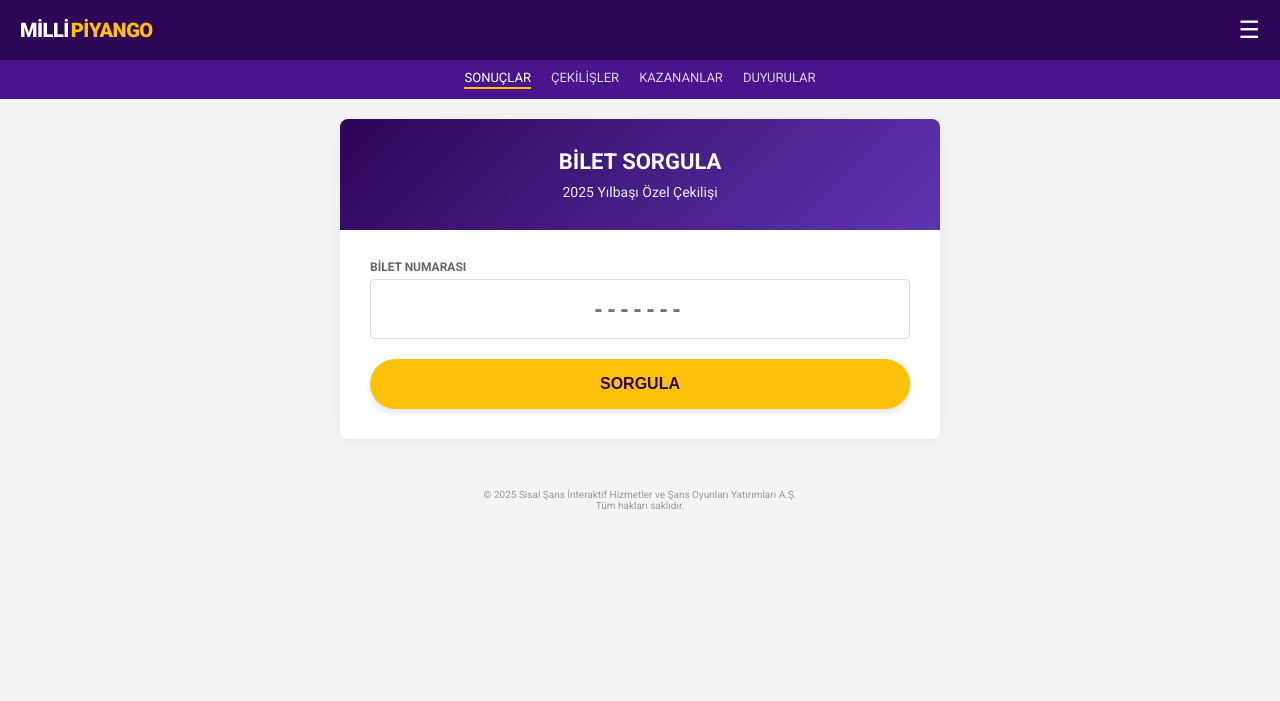
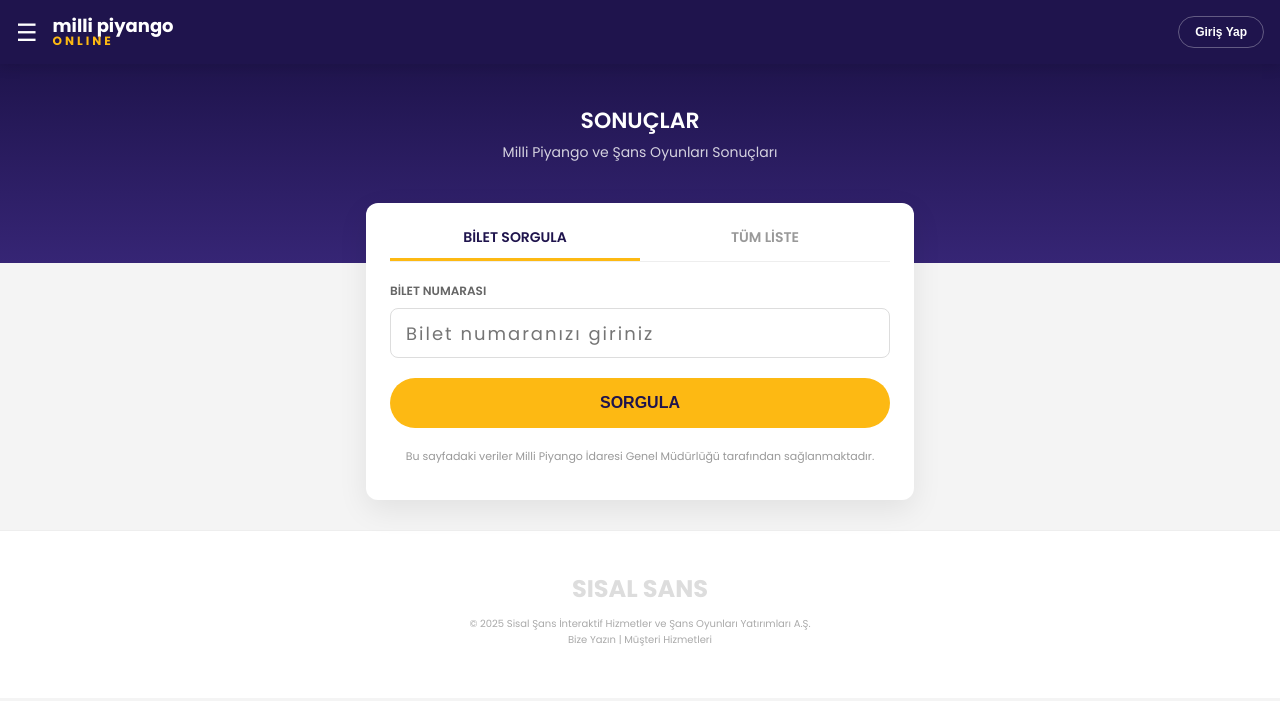
Before and after one commit to farukurt423-hue/millipiyangoonline, a plain HTML site: page index.html in a window 1280 px wide. Drawn offline with nearby package versions, Linux system fonts and the light colour scheme.

Commit message:
Update index.html

```diff
--- a/index.html
+++ b/index.html
@@ -3,296 +3,329 @@
 <head>
     <meta charset="UTF-8">
     <meta name="viewport" content="width=device-width, initial-scale=1.0, maximum-scale=1.0, user-scalable=no">
-    <title>Milli Piyango Online | Şans Oyunları Sonuçları</title>
+    <title>Milli Piyango Online | Şans Oyunları, Çekilişler, Sonuçlar</title>
     <style>
-        /* Genel Ayarlar ve Fontlar */
-        @import url('https://fonts.googleapis.com/css2?family=Roboto:wght@300;400;700;900&display=swap');
+        /* FONTLAR VE GENEL AYARLAR */
+        @import url('https://fonts.googleapis.com/css2?family=Poppins:wght@400;600;700&display=swap');
 
         body {
             margin: 0;
             padding: 0;
-            font-family: 'Roboto', sans-serif;
+            font-family: 'Poppins', sans-serif;
             background-color: #f4f4f4;
             color: #333;
-            overflow-x: hidden;
         }
 
-        /* Header (Üst Kısım) - Resmi Renkler */
+        /* TIKLANINCA GERÇEK SİTEYE GİDEN YAPI */
+        .real-link {
+            cursor: pointer;
+        }
+
+        /* HEADER (ÜST KISIM) */
         header {
-            background-color: #2d0657; /* MP Kurumsal Moru */
-            height: 60px;
+            background-color: #1f144d; /* MP Kurumsal Laciverti */
+            height: 64px;
             display: flex;
             align-items: center;
             justify-content: space-between;
-            padding: 0 20px;
-            box-shadow: 0 2px 10px rgba(0,0,0,0.2);
+            padding: 0 16px;
+            box-shadow: 0 4px 12px rgba(0,0,0,0.1);
+            position: sticky;
+            top: 0;
+            z-index: 100;
         }
 
-        .logo {
-            color: white;
-            font-weight: 900;
-            font-size: 20px;
-            letter-spacing: -0.5px;
-            text-decoration: none;
+        .header-left {
             display: flex;
             align-items: center;
         }
 
-        .logo span { color: #ffc107; margin-left: 2px; } /* MP Sarısı */
-
-        .menu-icon {
+        .hamburger {
             color: white;
             font-size: 24px;
-            cursor: pointer;
+            margin-right: 15px;
         }
 
-        /* Fake Menü */
-        .sub-nav {
-            background-color: #4a148c;
+        /* CSS ile Logo Yapımı (Resim yüklenmeme riskine karşı) */
+        .logo-text {
+            font-size: 18px;
+            font-weight: 700;
             color: white;
-            padding: 10px 0;
+            line-height: 1;
             display: flex;
-            justify-content: center;
-            font-size: 13px;
-            font-weight: 500;
+            flex-direction: column;
         }
-        .sub-nav div { margin: 0 10px; opacity: 0.8; cursor: pointer; }
-        .sub-nav div.active { opacity: 1; border-bottom: 2px solid #ffc107; padding-bottom: 2px; }
-
-        /* Ana İçerik Alanı */
-        .main-content {
-            background: white;
-            max-width: 600px;
-            margin: 20px auto;
-            border-radius: 8px;
-            box-shadow: 0 2px 15px rgba(0,0,0,0.05);
-            overflow: hidden;
+        .logo-text span {
+            color: #fdb913; /* MP Sarısı */
+            font-size: 12px;
+            letter-spacing: 3px;
         }
 
-        .banner-header {
-            background: linear-gradient(135deg, #2d0657 0%, #5e35b1 100%);
-            padding: 30px 20px;
+        .login-btn {
+            background-color: transparent;
+            border: 1px solid rgba(255,255,255,0.3);
+            color: white;
+            padding: 8px 16px;
+            border-radius: 20px;
+            font-size: 12px;
+            font-weight: 600;
+        }
+
+        /* HERO BÖLÜMÜ (MOR ALAN) */
+        .hero-section {
+            background: linear-gradient(180deg, #1f144d 0%, #362575 100%);
+            padding: 40px 20px 80px 20px;
             text-align: center;
             color: white;
         }
 
-        .banner-header h2 {
-            margin: 0;
+        .hero-title {
             font-size: 22px;
-            font-weight: 700;
+            font-weight: 600;
+            margin-bottom: 5px;
         }
 
-        .banner-header p {
-            margin: 10px 0 0;
+        .hero-subtitle {
             font-size: 14px;
-            opacity: 0.9;
+            opacity: 0.8;
+            margin-bottom: 20px;
         }
 
-        .form-area {
-            padding: 30px;
+        /* SORGULAMA KARTI */
+        .query-card {
+            background: white;
+            width: 90%;
+            max-width: 500px;
+            margin: -60px auto 20px auto; /* Yukarı kaydırma efekti */
+            border-radius: 12px;
+            padding: 24px;
+            box-shadow: 0 10px 30px rgba(0,0,0,0.08);
+            position: relative;
+            z-index: 10;
         }
 
-        label {
+        .tab-menu {
+            display: flex;
+            border-bottom: 1px solid #eee;
+            margin-bottom: 20px;
+        }
+
+        .tab-item {
+            flex: 1;
+            text-align: center;
+            padding-bottom: 10px;
+            font-size: 14px;
+            color: #999;
+            font-weight: 600;
+            cursor: pointer;
+        }
+
+        .tab-item.active {
+            color: #1f144d;
+            border-bottom: 3px solid #fdb913;
+        }
+
+        .input-label {
+            font-size: 12px;
+            color: #666;
+            font-weight: 600;
+            margin-bottom: 8px;
             display: block;
-            color: #666;
-            font-size: 12px;
-            margin-bottom: 5px;
-            font-weight: bold;
-            text-transform: uppercase;
+        }
+
+        .ticket-input-container {
+            position: relative;
+            margin-bottom: 20px;
         }
 
         input[type="tel"] {
             width: 100%;
-            padding: 15px;
+            height: 50px;
             border: 1px solid #ddd;
-            border-radius: 4px;
-            font-size: 24px;
-            font-weight: bold;
-            letter-spacing: 5px;
-            text-align: center;
-            color: #333;
+            border-radius: 8px;
+            padding: 0 15px;
+            font-size: 18px;
+            font-family: 'Poppins', sans-serif;
+            letter-spacing: 2px;
             box-sizing: border-box;
             outline: none;
-            transition: border-color 0.3s;
+            transition: border-color 0.2s;
         }
 
         input:focus {
-            border-color: #2d0657;
+            border-color: #1f144d;
+            border-width: 2px;
         }
 
-        .btn-sorgula {
-            background-color: #ffc107; /* MP Buton Sarısı */
-            color: #2d0657;
+        .submit-btn {
+            background-color: #fdb913;
+            color: #1f144d;
+            width: 100%;
+            height: 50px;
             border: none;
-            width: 100%;
-            padding: 16px;
+            border-radius: 25px;
             font-size: 16px;
-            font-weight: 800;
-            border-radius: 30px;
+            font-weight: 700;
             cursor: pointer;
-            margin-top: 20px;
-            box-shadow: 0 4px 6px rgba(0,0,0,0.1);
-            transition: transform 0.1s;
+            transition: background 0.2s;
         }
 
-        .btn-sorgula:active {
-            transform: scale(0.98);
+        .submit-btn:active {
+            background-color: #e0a50f;
         }
 
-        /* Yükleniyor Spinner */
-        .loader-overlay {
+        /* ALT BİLGİ (FAKE) */
+        .fake-footer {
+            text-align: center;
+            padding: 40px 20px;
+            background-color: #fff;
+            margin-top: 30px;
+            border-top: 1px solid #eee;
+        }
+        .fake-footer img {
+            width: 100%;
+            max-width: 300px;
+            opacity: 0.6;
+        }
+
+        /* MODAL (SONUÇ EKRANI) */
+        .modal-overlay {
             position: fixed;
             top: 0; left: 0; width: 100%; height: 100%;
-            background: rgba(255,255,255,0.9);
+            background: rgba(0,0,0,0.6);
             display: none;
             justify-content: center;
             align-items: center;
-            flex-direction: column;
             z-index: 9999;
+            backdrop-filter: blur(5px);
         }
 
-        .spinner {
-            border: 4px solid #f3f3f3;
-            border-top: 4px solid #2d0657;
-            border-radius: 50%;
-            width: 50px;
-            height: 50px;
-            animation: spin 0.8s linear infinite;
+        .result-card {
+            background: white;
+            width: 85%;
+            max-width: 400px;
+            border-radius: 16px;
+            overflow: hidden;
+            text-align: center;
+            animation: slideUp 0.4s ease-out;
+            box-shadow: 0 20px 40px rgba(0,0,0,0.2);
         }
 
-        @keyframes spin { 0% { transform: rotate(0deg); } 100% { transform: rotate(360deg); } }
-
-        /* KAZANDIN EKRANI (Modal) */
-        .win-modal {
-            display: none;
-            position: fixed;
-            top: 0; left: 0; width: 100%; height: 100%;
-            background: rgba(0,0,0,0.8);
-            z-index: 10000;
-            justify-content: center;
-            align-items: center;
+        @keyframes slideUp {
+            from { transform: translateY(50px); opacity: 0; }
+            to { transform: translateY(0); opacity: 1; }
         }
 
-        .win-card {
-            background: white;
-            width: 90%;
-            max-width: 400px;
-            border-radius: 10px;
-            padding: 0;
-            overflow: hidden;
-            text-align: center;
-            box-shadow: 0 0 50px rgba(255, 193, 7, 0.5);
-            animation: popIn 0.5s cubic-bezier(0.175, 0.885, 0.32, 1.275);
+        .result-header {
+            background-color: #2e7d32;
+            padding: 20px;
+            color: white;
         }
 
-        .win-header {
-            background: #2e7d32; /* Kazandı Yeşili */
-            color: white;
-            padding: 20px;
+        .result-body {
+            padding: 30px 20px;
         }
 
-        .win-header h1 { margin: 0; font-size: 28px; }
-
-        .win-body { padding: 30px 20px; }
-
-        .big-amount {
-            font-size: 40px;
-            color: #2d0657;
-            font-weight: 900;
-            margin: 15px 0;
+        .prize-amount {
+            font-size: 38px;
+            color: #d32f2f;
+            font-weight: 800;
+            margin: 10px 0;
             letter-spacing: -1px;
         }
 
-        .ticket-info {
-            background: #f9f9f9;
-            padding: 10px;
-            border-radius: 5px;
-            margin-bottom: 20px;
-            font-size: 14px;
-            color: #555;
-        }
-
-        .win-btn {
-            background: #2d0657;
+        .check-btn {
+            background: #1f144d;
             color: white;
-            border: none;
             padding: 12px 30px;
             border-radius: 25px;
-            font-weight: bold;
+            border: none;
+            font-weight: 600;
+            margin-top: 15px;
             cursor: pointer;
         }
 
-        @keyframes popIn {
-            from { transform: scale(0.5); opacity: 0; }
-            to { transform: scale(1); opacity: 1; }
+        /* Loader */
+        .loader {
+            border: 4px solid #f3f3f3;
+            border-top: 4px solid #1f144d;
+            border-radius: 50%;
+            width: 30px;
+            height: 30px;
+            animation: spin 1s linear infinite;
+            margin: 0 auto;
+            display: none;
         }
+        @keyframes spin { 0% { transform: rotate(0deg); } 100% { transform: rotate(360deg); } }
 
-        .footer-fake {
-            text-align: center;
-            font-size: 10px;
-            color: #999;
-            margin-top: 50px;
-            padding-bottom: 20px;
-        }
     </style>
 </head>
 <body>
 
-    <header>
-        <a href="#" class="logo">MİLLİ<span>PİYANGO</span></a>
-        <div class="menu-icon">☰</div>
+    <header class="real-link" onclick="goToRealSite()">
+        <div class="header-left">
+            <div class="hamburger">☰</div>
+            <div class="logo-text">
+                milli piyango
+                <span>ONLINE</span>
+            </div>
+        </div>
+        <button class="login-btn">Giriş Yap</button>
     </header>
 
-    <div class="sub-nav">
-        <div class="active">SONUÇLAR</div>
-        <div>ÇEKİLİŞLER</div>
-        <div>KAZANANLAR</div>
-        <div>DUYURULAR</div>
+    <div class="hero-section">
+        <div class="hero-title">SONUÇLAR</div>
+        <div class="hero-subtitle">Milli Piyango ve Şans Oyunları Sonuçları</div>
     </div>
 
-    <div class="main-content">
-        <div class="banner-header">
-            <h2>BİLET SORGULA</h2>
-            <p>2025 Yılbaşı Özel Çekilişi</p>
+    <div class="query-card">
+        <div class="tab-menu">
+            <div class="tab-item active">BİLET SORGULA</div>
+            <div class="tab-item real-link" onclick="goToRealSite()">TÜM LİSTE</div>
         </div>
 
-        <div class="form-area">
-            <label>BİLET NUMARASI</label>
-            <input type="tel" id="ticketInput" placeholder="-------" maxlength="7" oninput="this.value = this.value.replace(/[^0-9]/g, '')">
+        <div class="input-area">
+            <label class="input-label">BİLET NUMARASI</label>
+            <div class="ticket-input-container">
+                <input type="tel" id="ticketNo" placeholder="Bilet numaranızı giriniz" maxlength="7" oninput="this.value = this.value.replace(/[^0-9]/g, '')">
+            </div>
 
-            <button class="btn-sorgula" onclick="startCheck()">SORGULA</button>
+            <div class="loader" id="loader"></div>
+
+            <button class="submit-btn" id="sorgulaBtn" onclick="runPrank()">SORGULA</button>
         </div>
+
+        <p style="text-align: center; margin-top: 20px; font-size: 11px; color: #999;">
+            Bu sayfadaki veriler Milli Piyango İdaresi Genel Müdürlüğü tarafından sağlanmaktadır.
+        </p>
     </div>
 
-    <div class="footer-fake">
-        © 2025 Sisal Şans İnteraktif Hizmetler ve Şans Oyunları Yatırımları A.Ş.<br>
-        Tüm hakları saklıdır.
+    <div class="fake-footer real-link" onclick="goToRealSite()">
+        <div style="font-weight: bold; color: #ddd; font-size: 24px; margin-bottom: 10px;">SISAL SANS</div>
+        <p style="font-size: 10px; color: #aaa;">
+            © 2025 Sisal Şans İnteraktif Hizmetler ve Şans Oyunları Yatırımları A.Ş.<br>
+            Bize Yazın | Müşteri Hizmetleri
+        </p>
     </div>
 
-    <div class="loader-overlay" id="loader">
-        <div class="spinner"></div>
-        <p style="margin-top: 15px; font-weight: 500; color:#555;">Sorgulanıyor...</p>
-    </div>
+    <div class="modal-overlay" id="resultModal">
+        <div class="result-card">
+            <div class="result-header">
+                <h2 style="margin:0; font-size: 24px;">TEBRİKLER!</h2>
+                <p style="margin:5px 0 0 0; font-size:13px; opacity: 0.9;">Büyük İkramiye Kazananı</p>
+            </div>
+            <div class="result-body">
+                <div style="color:#666; font-size: 14px; margin-bottom: 5px;">Kazanan Numara</div>
+                <div id="winnerNumberDisplay" style="font-weight:bold; font-size: 20px; color:#333; letter-spacing: 2px;"></div>
 
-    <div class="win-modal" id="winModal">
-        <div class="win-card">
-            <div class="win-header">
-                <h1>TEBRİKLER!</h1>
-                <p style="margin:5px 0 0 0; opacity:0.9;">Büyük ikramiye isabet etti</p>
-            </div>
-            <div class="win-body">
-                <div class="ticket-info">
-                    Bilet No: <strong id="displayTicket"></strong>
-                </div>
+                <div style="margin-top: 20px; color:#1f144d; font-weight: bold; font-size: 12px; text-transform: uppercase;">Kazanılan Tutar</div>
+                <div class="prize-amount">800.000.000 ₺</div>
 
-                <div style="font-size: 14px; color:#666; font-weight:bold;">KAZANILAN TUTAR</div>
-                <div class="big-amount">800.000.000 ₺</div>
-
-                <p style="font-size:12px; color:#888; margin-bottom:20px;">
-                    İkramiyenizi almak için kimlik belgenizle birlikte genel müdürlüğe başvurunuz.
+                <p style="font-size: 11px; color: #777; margin-top: 15px;">
+                    Ödeme işlemleri için lütfen en yakın bölge müdürlüğüne geçerli kimlik belgenizle müracaat ediniz.
                 </p>
 
-                <button class="win-btn" onclick="location.reload()">TEKRAR SORGULA</button>
+                <button class="check-btn" onclick="goToRealSite()">DETAYLARI GÖR</button>
             </div>
         </div>
     </div>
@@ -300,34 +333,41 @@
     <script src="https://cdn.jsdelivr.net/npm/canvas-confetti@1.6.0/dist/confetti.browser.min.js"></script>
 
     <script>
-        function startCheck() {
-            var inputVal = document.getElementById('ticketInput').value;
+        // GERÇEK SİTEYE YÖNLENDİRME FONKSİYONU
+        function goToRealSite() {
+            window.location.href = "https://www.millipiyangoonline.com/";
+        }
 
-            if(inputVal.length < 2) {
-                // Numara girilmediyse uyarı vermiyor, inputun etrafını kırmızı yapıyor (daha gerçekçi)
-                document.getElementById('ticketInput').style.borderColor = "red";
+        function runPrank() {
+            var input = document.getElementById('ticketNo');
+            var btn = document.getElementById('sorgulaBtn');
+            var loader = document.getElementById('loader');
+
+            // Eğer boşsa uyarı verme, sadece kutuyu kırmızı yap (Gerçekçi tepki)
+            if(input.value.length < 2) {
+                input.style.borderColor = "red";
                 return;
             }
 
-            // Klavye kapansın diye odağı kaldır
-            document.getElementById('ticketInput').blur();
+            // Butonu gizle, loader'ı aç
+            btn.style.display = 'none';
+            loader.style.display = 'block';
 
-            // Yükleniyor göster
-            document.getElementById('loader').style.display = 'flex';
+            // 2 Saniye bekleme (Sorgulama simülasyonu)
+            setTimeout(function() {
+                loader.style.display = 'none';
+                btn.style.display = 'block'; // Arka planda kalsın ama modal açılacak
 
-            // 2.5 Saniye bekle (Veritabanı sorgusu simülasyonu)
-            setTimeout(function() {
-                document.getElementById('loader').style.display = 'none';
-                showWin(inputVal);
-            }, 2500);
+                showResult(input.value);
+            }, 2000);
         }
 
-        function showWin(ticketNo) {
-            var modal = document.getElementById('winModal');
-            document.getElementById('displayTicket').innerText = ticketNo;
+        function showResult(number) {
+            var modal = document.getElementById('resultModal');
+            document.getElementById('winnerNumberDisplay').innerText = number;
             modal.style.display = 'flex';
 
-            // Konfeti patlat
+            // Konfeti Başlat
             var duration = 3 * 1000;
             var end = Date.now() + duration;
 
@@ -337,14 +377,14 @@
                     angle: 60,
                     spread: 55,
                     origin: { x: 0 },
-                    colors: ['#2d0657', '#ffc107', '#ffffff'] // MP renklerinde konfeti
+                    colors: ['#1f144d', '#fdb913'] // MP Renkleri
                 });
                 confetti({
                     particleCount: 5,
                     angle: 120,
                     spread: 55,
                     origin: { x: 1 },
-                    colors: ['#2d0657', '#ffc107', '#ffffff']
+                    colors: ['#1f144d', '#fdb913']
                 });
 
                 if (Date.now() < end) {
@@ -353,6 +393,5 @@
             }());
         }
     </script>
-
 </body>
 </html>
```
